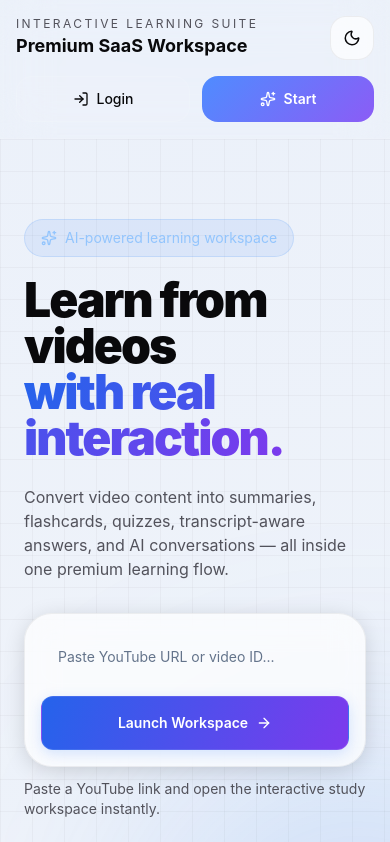
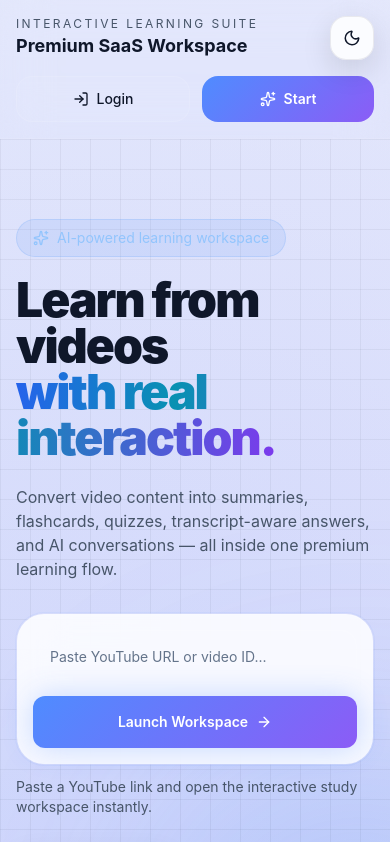
Before and after one commit to deepundigital/YT_Learning_Saas, a React app in the folder frontend/: page / in a window 390 px wide. Shown: the top 842 px of the page. Built offline with nearby package versions, Linux system fonts and the light colour scheme; no server answers; the HTML template or start-up script is replaced by a standard one.

Commit message:
Revert "style: comprehensive UI overhaul for a crisp, human-designed aesthetic"
This reverts commit 1e0f5c40d95804b26d9bf1dcb1862df496168c95.

```diff
--- a/frontend/src/components/common/Button.jsx
+++ b/frontend/src/components/common/Button.jsx
@@ -8,19 +8,17 @@ export default function Button({
 }) {
   const styles = {
     primary:
-      "bg-[linear-gradient(110deg,var(--brand),var(--brand-2))] text-white shadow-[0_4px_14px_rgba(59,130,246,0.2)] border border-white/10 hover:shadow-[0_6px_20px_rgba(59,130,246,0.3)]",
+      "bg-[linear-gradient(135deg,#4f8cff,#8b5cf6)] text-white shadow-[0_0_30px_rgba(79,140,255,0.3)]",
     secondary:
-      "bg-transparent border border-white/10 text-[var(--text)] hover:bg-white/5",
-    danger:
-      "bg-red-500/10 text-red-500 border border-red-500/20 hover:bg-red-500/20",
+      "glass border border-white/10 text-[var(--text)]",
   };
 
   return (
     <motion.button
-      whileHover={{ y: -1 }}
-      whileTap={{ scale: 0.98 }}
-      transition={{ duration: 0.15, ease: "easeInOut" }}
-      className={`inline-flex items-center justify-center rounded-xl px-4 py-2.5 text-sm font-semibold transition-all ${styles[variant]} ${className}`}
+      whileHover={{ y: -3, scale: 1.03 }}
+      whileTap={{ scale: 0.97 }}
+      transition={{ type: "spring", stiffness: 260, damping: 18 }}
+      className={`inline-flex items-center justify-center rounded-xl px-5 py-3 text-sm font-semibold transition ${styles[variant]} ${className}`}
       {...props}
     >
       {children}
--- a/frontend/src/components/dashboard/DashboardExtras.jsx
+++ b/frontend/src/components/dashboard/DashboardExtras.jsx
@@ -7,17 +7,17 @@ import TimetableSystem from "./TimetableSystem";
 function SectionCard({ title, icon: Icon, children, className = "" }) {
   return (
     <motion.div
-      initial={{ opacity: 0, y: 14 }}
+      initial={{ opacity: 0, y: 20 }}
       whileInView={{ opacity: 1, y: 0 }}
       viewport={{ once: true }}
       transition={{ duration: 0.5 }}
-      className={`rounded-[1.5rem] border border-white/5 bg-white/[0.015] p-6 shadow-sm flex flex-col ${className}`}
+      className={`glass premium-border rounded-[2rem] p-6 flex flex-col ${className}`}
     >
       <div className="mb-4 flex items-center gap-3">
         <div className="rounded-xl bg-white/5 p-2">
-          <Icon className="text-brand" size={18} />
+          <Icon className="text-blue-300" size={18} />
         </div>
-        <h3 className="text-lg font-bold tracking-tight">{title}</h3>
+        <h3 className="text-lg font-bold">{title}</h3>
       </div>
       <div className="flex-1 min-h-0">
         {children}
--- a/frontend/src/index.css
+++ b/frontend/src/index.css
@@ -4,77 +4,75 @@
 
 html {
   scroll-behavior: smooth;
-  -webkit-font-smoothing: antialiased;
-  -moz-osx-font-smoothing: grayscale;
 }
 
 :root {
-  /* Crisp Dark Theme */
-  --bg: #000000;
-  --bg-soft: #0a0a0a;
-  --panel: rgba(10, 10, 10, 0.6);
+  --bg: #060816;
+  --bg-soft: #0b1020;
+  --panel: rgba(12, 18, 34, 0.72);
   --panel-border: rgba(255, 255, 255, 0.08);
-  --panel-hover: rgba(255, 255, 255, 0.03);
 
-  --text: #ffffff;
-  --muted: #a1a1aa;
-  --muted-2: #71717a;
+  --text: #eef2ff;
+  --muted: #94a3b8;
+  --muted-2: #64748b;
 
-  /* Sharp Accents */
-  --brand: #3b82f6; /* Blue 500 */
-  --brand-2: #8b5cf6; /* Violet 500 */
-  --brand-3: #06b6d4; /* Cyan 500 */
-  --danger: #ef4444;
+  --brand: #4f8cff;
+  --brand-2: #8b5cf6;
+  --brand-3: #22d3ee;
+  --danger: #f43f5e;
 }
 
 .light {
-  /* Crisp Light Theme */
-  --bg: #fafafa;
-  --bg-soft: #ffffff;
-  --panel: rgba(255, 255, 255, 0.7);
-  --panel-border: rgba(0, 0, 0, 0.06);
-  --panel-hover: rgba(0, 0, 0, 0.02);
+  --bg: #f6f8fc;
+  --bg-soft: #eef2ff;
+  --panel: rgba(255, 255, 255, 0.85);
+  --panel-border: rgba(15, 23, 42, 0.08);
 
-  --text: #09090b;
-  --muted: #52525b;
-  --muted-2: #71717a;
+  --text: #0f172a;
+  --muted: #475569;
+  --muted-2: #64748b;
 
   --brand: #2563eb;
   --brand-2: #7c3aed;
   --brand-3: #0891b2;
-  --danger: #dc2626;
+  --danger: #e11d48;
 }
 
 body {
   margin: 0;
   min-height: 100vh;
-  background-color: var(--bg);
-  background-image: radial-gradient(circle at 50% 0%, rgba(59, 130, 246, 0.08), transparent 40%);
+  background:
+    radial-gradient(circle at 12% 12%, rgba(79, 140, 255, 0.18), transparent 24%),
+    radial-gradient(circle at 88% 14%, rgba(139, 92, 246, 0.16), transparent 26%),
+    radial-gradient(circle at 55% 85%, rgba(34, 211, 238, 0.08), transparent 24%),
+    var(--bg);
   color: var(--text);
-  font-family: Inter, system-ui, -apple-system, sans-serif;
+  font-family: Inter, system-ui, sans-serif;
   overflow-x: hidden;
-  transition: background-color 0.3s ease, color 0.3s ease;
+  transition: background 0.35s ease, color 0.35s ease;
 }
 
 #root {
   min-height: 100vh;
 }
 
-/* Subtle, sharp glassmorphism */
 .glass {
   background: var(--panel);
   border: 1px solid var(--panel-border);
-  backdrop-filter: blur(16px);
-  -webkit-backdrop-filter: blur(16px);
+  box-shadow:
+    0 10px 30px rgba(0, 0, 0, 0.12),
+    inset 0 1px 0 rgba(255, 255, 255, 0.03);
+  backdrop-filter: blur(24px);
+  -webkit-backdrop-filter: blur(24px);
 }
 
 .section-container {
   margin-left: auto;
   margin-right: auto;
   width: 100%;
-  max-width: 1440px;
-  padding-left: 1.5rem;
-  padding-right: 1.5rem;
+  max-width: 1320px;
+  padding-left: 1rem;
+  padding-right: 1rem;
 }
 
 .text-muted {
@@ -86,7 +84,12 @@ body {
 }
 
 .gradient-text {
-  background: linear-gradient(110deg, var(--brand), var(--brand-2));
+  background: linear-gradient(
+    90deg,
+    var(--brand) 0%,
+    var(--brand-3) 35%,
+    var(--brand-2) 100%
+  );
   background-clip: text;
   -webkit-background-clip: text;
   color: transparent;
@@ -95,30 +98,35 @@ body {
 
 .grid-bg {
   background-image:
-    linear-gradient(rgba(255, 255, 255, 0.03) 1px, transparent 1px),
-    linear-gradient(90deg, rgba(255, 255, 255, 0.03) 1px, transparent 1px);
-  background-size: 32px 32px;
+    linear-gradient(rgba(255, 255, 255, 0.028) 1px, transparent 1px),
+    linear-gradient(90deg, rgba(255, 255, 255, 0.028) 1px, transparent 1px);
+  background-size: 30px 30px;
 }
 
 .light .grid-bg {
   background-image:
-    linear-gradient(rgba(0, 0, 0, 0.03) 1px, transparent 1px),
-    linear-gradient(90deg, rgba(0, 0, 0, 0.03) 1px, transparent 1px);
+    linear-gradient(rgba(15, 23, 42, 0.05) 1px, transparent 1px),
+    linear-gradient(90deg, rgba(15, 23, 42, 0.05) 1px, transparent 1px);
 }
 
 .premium-border {
   position: relative;
-  border: 1px solid var(--panel-border);
-  box-shadow: 0 4px 24px -4px rgba(0,0,0,0.2);
-  transition: all 0.2s ease;
+  border: 1px solid rgba(255, 255, 255, 0.08);
+  box-shadow:
+    inset 0 1px 0 rgba(255,255,255,0.04),
+    0 0 0 1px rgba(79, 140, 255, 0.06);
+  background-clip: padding-box;
 }
 
 .premium-border:hover {
-  border-color: rgba(255,255,255,0.12);
-  background: var(--panel-hover);
+  border-color: rgba(79, 140, 255, 0.2);
+  box-shadow:
+    inset 0 1px 0 rgba(255,255,255,0.04),
+    0 0 20px rgba(79, 140, 255, 0.1);
 }
-.light .premium-border:hover {
-  border-color: rgba(0,0,0,0.12);
+
+.reveal-mask {
+  overflow: hidden;
 }
 
 input,
@@ -132,10 +140,9 @@ textarea::placeholder {
 }
 
 ::selection {
-  background: var(--brand);
+  background: rgba(79, 140, 255, 0.28);
   color: white;
 }
-
 input,
 textarea,
 button {
@@ -146,6 +153,22 @@ button {
   color: inherit;
 }
 
+.btn-premium {
+  @apply px-4 py-2 rounded-xl font-medium transition-all duration-300 flex items-center justify-center gap-2;
+  background: linear-gradient(135deg, var(--brand), var(--brand-2));
+  color: white !important;
+}
+
+.btn-premium:hover {
+  transform: translateY(-1px);
+  box-shadow: 0 4px 15px rgba(79, 140, 255, 0.3);
+  filter: brightness(1.1);
+}
+
+.btn-ghost {
+  @apply px-4 py-2 rounded-xl font-medium transition-all duration-300 border border-white/10 hover:bg-white/5;
+}
+
 .scrollbar-hide::-webkit-scrollbar {
   display: none;
 }
--- a/frontend/src/layouts/AppLayout.jsx
+++ b/frontend/src/layouts/AppLayout.jsx
@@ -3,9 +3,10 @@ import Sidebar from "../components/layout/Sidebar";
 
 export default function AppLayout() {
   return (
-    <div className="flex min-h-screen bg-[var(--bg)]">
+    <div className="flex min-h-screen">
       <Sidebar />
-      <main className="flex-1 w-full md:pl-2">
+
+      <main className="flex-1 p-4 md:p-6">
         <Outlet />
       </main>
     </div>
--- a/frontend/src/pages/DashboardPage.jsx
+++ b/frontend/src/pages/DashboardPage.jsx
@@ -176,28 +176,29 @@ function deriveWeakTopics(attempts = []) {
 
 function StatCard({ icon: Icon, title, value, note, tone = "blue", loading }) {
   const toneMap = {
-    blue: "text-blue-500",
-    violet: "text-violet-500",
-    cyan: "text-cyan-500",
-    emerald: "text-emerald-500",
+    blue: "bg-blue-500/10 text-blue-300",
+    violet: "bg-violet-500/10 text-violet-300",
+    cyan: "bg-cyan-500/10 text-cyan-300",
+    emerald: "bg-emerald-500/10 text-emerald-300",
   };
 
   return (
     <motion.div
-      initial={{ opacity: 0, y: 10 }}
+      initial={{ opacity: 0, y: 22 }}
       animate={{ opacity: 1, y: 0 }}
-      transition={{ duration: 0.4 }}
-      whileHover={{ y: -2 }}
-      className="rounded-2xl border border-white/5 bg-white/[0.02] p-5 transition-colors hover:bg-white/[0.04]"
+      transition={{ duration: 0.55 }}
+      whileHover={{ y: -6, scale: 1.01 }}
+      className="glass premium-border rounded-[1.75rem] p-5"
     >
-      <div className="flex items-center gap-3 mb-3">
-        <Icon size={18} className={toneMap[tone]} />
-        <p className="text-xs font-semibold uppercase tracking-wider text-muted">{title}</p>
+      <div className={`mb-4 inline-flex rounded-2xl p-3 ${toneMap[tone]}`}>
+        <Icon size={20} />
       </div>
-      <p className="text-3xl font-bold tracking-tight">
+
+      <p className="text-sm text-muted">{title}</p>
+      <p className="mt-2 text-3xl font-black tracking-tight">
         {loading ? "--" : value}
       </p>
-      <p className="mt-1 text-xs text-muted-2">{note}</p>
+      <p className="mt-2 text-sm text-muted">{note}</p>
     </motion.div>
   );
 }
@@ -205,15 +206,15 @@ function StatCard({ icon: Icon, title, value, note, tone = "blue", loading }) {
 function SectionCard({ title, subtitle, right, children, className = "" }) {
   return (
     <motion.div
-      initial={{ opacity: 0, y: 14 }}
+      initial={{ opacity: 0, y: 26 }}
       animate={{ opacity: 1, y: 0 }}
-      transition={{ duration: 0.5 }}
-      className={`rounded-[1.5rem] border border-white/5 bg-white/[0.015] p-6 shadow-sm ${className}`}
+      transition={{ duration: 0.6 }}
+      className={`glass premium-border rounded-[2rem] p-6 ${className}`}
     >
-      <div className="mb-6 flex flex-wrap items-center justify-between gap-4">
+      <div className="mb-6 flex flex-wrap items-start justify-between gap-4">
         <div>
-          <h3 className="text-lg font-bold tracking-tight">{title}</h3>
-          {subtitle ? <p className="mt-1 text-xs text-muted">{subtitle}</p> : null}
+          <h3 className="text-xl font-bold">{title}</h3>
+          {subtitle ? <p className="mt-2 text-sm text-muted">{subtitle}</p> : null}
         </div>
         {right}
       </div>
```
Also changed, not shown: frontend/src/components/layout/Sidebar.jsx (+34 -33 lines).
